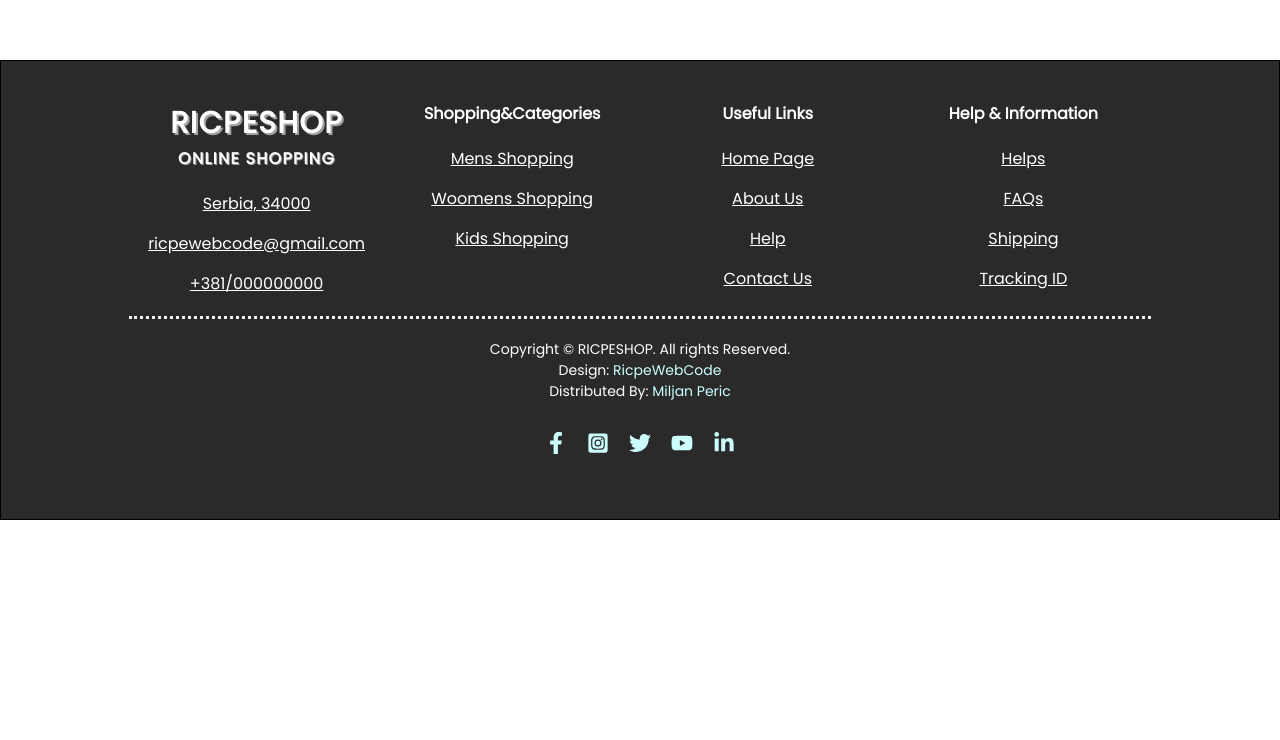
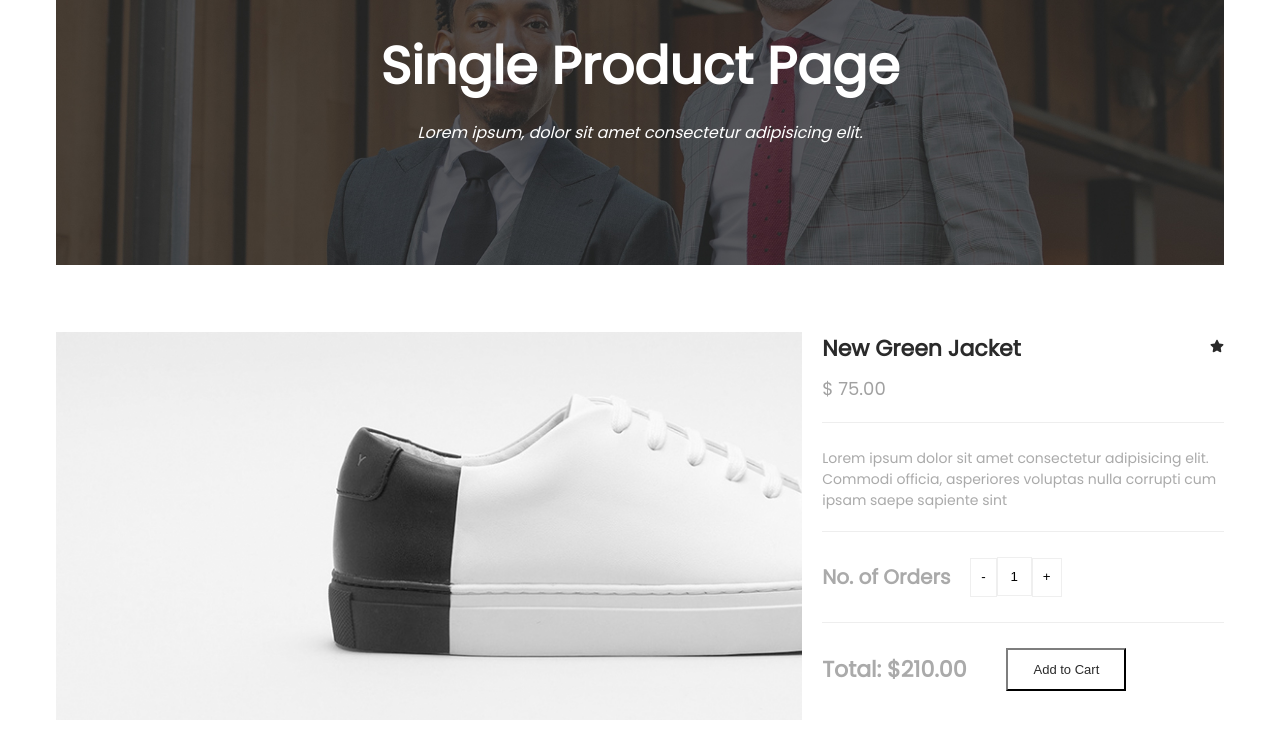
Before and after one commit to kotikCrypto/ecommerce, a React (Create React App) app in the folder frontend/: page /product/3423 in a window 1280 px wide. Shown: the part 280-1020 px from the top of the page. Before the commit the page ends 800 px from the top, so only its background shows below. Built offline with nearby package versions, Linux system fonts and the light colour scheme.

Commit message:
created and styled components ProductItem, ProductsDetails

```diff
--- a/frontend/src/App.js
+++ b/frontend/src/App.js
@@ -6,6 +6,7 @@ import "./index.css"
 import Contact from './pages/Contact';
 import About from './pages/About';
 import Products from './pages/Products';
+import Product from './pages/Product';
 
 function App() {
   return (
@@ -17,6 +18,7 @@ function App() {
             <Route path='/contact' element={<Contact/>}/>
             <Route path='/about' element={<About/>}/>
             <Route path='/products' element={<Products/>}/>
+            <Route path='/product/:id' element={<Product/>}/>
           </Routes>
         </Layout>
       </Router>
--- a/frontend/src/components/KidsLatest.jsx
+++ b/frontend/src/components/KidsLatest.jsx
@@ -34,7 +34,7 @@ const KidsLatest = () => {
                   </div>
 
                   <div className="sliderImgTopHover">
-                    <Link to="/" className='sliderImgLink'>
+                    <Link to="/product/3423" className='sliderImgLink'>
                       <FaEye />
                     </Link>
                     <Link to="/" className='sliderImgLink'>
--- a/frontend/src/components/MenLatest.jsx
+++ b/frontend/src/components/MenLatest.jsx
@@ -34,7 +34,7 @@ const MenLatest = () => {
                                     </div>
 
                                     <div className="sliderImgTopHover">
-                                        <Link to="/" className='sliderImgLink'>
+                                        <Link to="/product/3423" className='sliderImgLink'>
                                             <FaEye />
                                         </Link>
                                         <Link to="/" className='sliderImgLink'>
--- /dev/null
+++ b/frontend/src/components/ProductDetails.jsx
@@ -0,0 +1,70 @@
+import React from 'react'
+import { FaStar } from 'react-icons/fa'
+
+const ProductDetails = () => {
+  return (
+    <div className='productDetails'>
+      <div className="productDetailsDiv">
+        <div className="productDetailsTop">
+          <img src="../assets/uploads/products-page-heading.jpg" alt="" />
+          <div className="productDetailsTexts">
+            <h2>Single Product Page</h2>
+            <span>Lorem ipsum, dolor sit amet consectetur adipisicing elit.</span>
+          </div>
+        </div>
+
+        <div className="productDetailsBottom">
+          <div className="productDetailsBottomLeft">
+
+            <div className="productDetailsBottomImg">
+              <img src="../assets/uploads/single-product-01.jpg" alt="" />
+            </div>
+
+            <div className="productDetailsBottomImg">
+              <img src="../assets/uploads/single-product-02.jpg" alt="" />
+            </div>
+
+          </div>
+          <div className="productDetailsBottomRight">
+
+            <div className="productDetailsBottomTexts">
+
+              <div className="productDetailsBottomContent">
+                <h4>New Green Jacket</h4>
+                <span><FaStar /></span>
+              </div>
+              <span className='productPrice'>$ 75.00</span>
+              <span className='productDesc'>Lorem ipsum dolor sit amet consectetur adipisicing elit. Commodi officia, asperiores voluptas nulla corrupti cum ipsam saepe sapiente sint</span>
+
+            </div>
+
+            <div className="productDetailsBottomSocials">
+              <div className="productQuantity">
+                <div className="productQuantityLeft">
+                  <h6>No. of Orders</h6>
+                </div>
+                <div className="productQuantityRught">
+                  <input type="button" value="-" className='minus' />
+                  <input type="number" min="1" step="1" value="1" className='vlaue'/>
+                  <input type="button" value="+" className='plus' />
+                </div>
+              </div>
+            </div>
+
+            <div className="productDetailsBottomSocials total">
+              <div className="productTotal">
+                  <h4>Total: $210.00</h4>
+                  <button>Add to Cart</button>
+              </div>
+            </div>
+
+          </div>
+        </div>
+
+      </div>
+
+    </div>
+  )
+}
+
+export default ProductDetails
--- /dev/null
+++ b/frontend/src/components/ProductItem.jsx
@@ -0,0 +1,46 @@
+import React from 'react'
+import { FaEye, FaShoppingCart, FaStar } from 'react-icons/fa'
+import { Link } from 'react-router-dom'
+
+const ProductItem = () => {
+  return (
+    <div className='sliderImgDiv'>
+
+        <div className="sliderImgTop product">
+
+          <div className="sliderImgTopInner">
+            <img src='./assets//uploads/men-03.jpg' alt='' className="sliderImage"></img>
+          </div>
+
+          <div className="sliderImgTopHover">
+            <Link to="/product/23234" className='sliderImgLink'>
+              <FaEye />
+            </Link>
+            <Link to="/" className='sliderImgLink'>
+              <FaStar />
+            </Link>
+            <Link to="/" className='sliderImgLink'>
+              <FaShoppingCart />
+            </Link>
+          </div>
+
+        </div>
+
+        <div className="sliderImgBottom">
+
+          <div className="sliderImgBottomTop productTop">
+            <h3 className="sliderImgTitle productTitle">Love Nana '20</h3>
+            <span className="sliderImgStar">5 <FaStar /></span>
+          </div>
+
+          <div className="sliderImgBottomBottom">
+            <h4 className="sliderImgPrice">$ 150.00</h4>
+
+          </div>
+
+        </div>
+    </div>
+  )
+}
+
+export default ProductItem
--- a/frontend/src/components/WoomenLatest.jsx
+++ b/frontend/src/components/WoomenLatest.jsx
@@ -34,7 +34,7 @@ const WoomenLatest = () => {
                   </div>
 
                   <div className="sliderImgTopHover">
-                    <Link to="/" className='sliderImgLink'>
+                    <Link to="/product/3423" className='sliderImgLink'>
                       <FaEye />
                     </Link>
                     <Link to="/" className='sliderImgLink'>
--- a/frontend/src/index.css
+++ b/frontend/src/index.css
@@ -927,3 +927,221 @@ body {
   justify-content: center;
   align-items: center;
 }
+
+.productsItemsImages {
+  display: flex;
+  flex-wrap: wrap;
+  gap: 50px;
+}
+
+.sliderImgDiv {
+  width: 30%;
+}
+
+.sliderImgTop.product {
+  height: 350px;
+}
+
+.productTop {
+  margin-bottom: 10px;
+}
+
+.sliderImgStar {
+  color: #2a2a2a !important;
+}
+
+
+/* =========================================== */
+/* ProductDetails */
+
+.productDetails {
+  min-height: 100vh;
+  margin-left: 16px;
+  margin-right: 16px;
+  padding: 80px 40px;
+}
+
+.productDetailsDiv {
+  border-bottom: 3px dotted #eee;
+  padding-bottom: 80px;
+}
+
+.productDetailsTop {
+  position: relative;
+  margin-bottom: 60px;
+}
+
+.productDetails img {
+  width: 100%;
+}
+
+.productDetailsTexts {
+  position: absolute;
+  top: 50%;
+  left: 50%;
+  transform: translate(-50%, -50%);
+  text-align: center;
+}
+
+.productDetailsTexts h2 {
+  text-align: center;
+}
+
+.productDetailsTexts h2 {
+  font-size: 52px;
+  font-weight: 700;
+  margin-bottom: 15px;
+  color: #fff;
+}
+
+.productDetailsTexts span {
+  font-size: 16px;
+  font-weight: 500;
+  font-style: italic;
+  color: #fff;
+}
+
+.productDetailsBottom {
+  display: flex;
+  gap: 20px;
+}
+
+.productDetailsBottomLeft {
+  width: 65%;
+}
+
+.productDetailsBottomRight {
+  width: 35%;
+}
+
+.productDetailsBottomImg {
+  margin-bottom: 15px;
+}
+
+.productDetailsBottomContent {
+  display: flex;
+  align-items: center;
+  justify-content: space-between;
+  margin-bottom: 10px;
+}
+
+.productDetailsBottomContent h4 {
+  font-size: 22px;
+  font-weight: 700;
+  color: #2a2a2a;
+}
+
+.productDetailsBottomContent span {
+  font-size: 14px;
+  color: #2a2a2a;
+}
+
+.productPrice {
+  font-size: 18px;
+  color: #a1a1a1;
+  font-weight: 500;
+  display: block;
+  margin-top: 5px;
+  border-bottom: 1px solid #eee;
+  padding-bottom: 20px;
+}
+
+.productDesc {
+  font-size: 14px;
+  color: #aaa;
+  font-weight: 500;
+  display: block;
+  margin-top: 25px;
+  margin-bottom: 25px;
+  border-bottom: 1px solid #eee;
+  padding-bottom: 20px;
+}
+
+.productDetailsBottomSocials {
+  border-bottom: 1px solid #eee;
+  padding-bottom: 25px;
+}
+
+.productDetailsBottomSocials.total {
+  border-bottom: none !important;
+}
+
+.productQuantity {
+  display: flex;
+  align-items: center;
+  gap: 20px;
+}
+
+.productQuantityLeft h6 {
+  font-size: 20px;
+  font-weight: 700;
+  color: #aaa;
+}
+
+.productQuantityRught .minus,
+.productQuantityRught .plus {
+  padding: 7px 10px 8px;
+  height: 39px;
+  background-color: #fff;
+  border: 1px solid #efefef;
+  cursor: pointer;
+  transition: all 0.5s;
+}
+
+.productQuantityRught .minus:hover,
+.productQuantityRught .plus:hover {
+  background-color: #eee;
+}
+
+.productQuantityRught .vlaue {
+  width: 35px;
+  height: 39px;
+  padding: 0 5px;
+  text-align: center;
+  background-color: transparent;
+  border: 1px solid #efefef;
+}
+
+.productQuantityRught .vlaue:focus {
+  outline-color: #ffc107;
+}
+
+.productQuantityRught .vlaue::-webkit-outer-spin-button,
+.productQuantityRught .vlaue::-webkit-inner-spin-button {
+  -webkit-appearance: none;
+  margin: 0;
+}
+
+.productQuantityRught input[type=number] {
+  -moz-appearance: textfield;
+}
+
+.productTotal {
+  display: flex;
+  align-items: center;
+  gap: 40px;
+  margin-top: 25px;
+}
+
+.productTotal {
+  color: #aaa;
+  font-size: 22px;
+  font-weight: 700;
+}
+
+.productTotal button {
+  background-color: #fff;
+  border-color: #2a2a2a;
+  color: #2a2a2a;
+  font-size: 13px;
+  padding: 12px 25px;
+  display: inline-block;
+  font-weight: 500;
+  transition: all 0.3s;
+  cursor: pointer;
+}
+
+.productTotal button:hover {
+  background-color: #2a2a2a;
+  color: #fff;
+}
--- /dev/null
+++ b/frontend/src/pages/Product.jsx
@@ -0,0 +1,12 @@
+import React from 'react'
+import ProductDetails from '../components/ProductDetails'
+
+const Product = () => {
+  return (
+    <div className='product'>
+        <ProductDetails/>
+    </div>
+  )
+}
+
+export default Product
```
Also changed, not shown: frontend/src/components/ProductsItems.jsx (+8 -38 lines).
